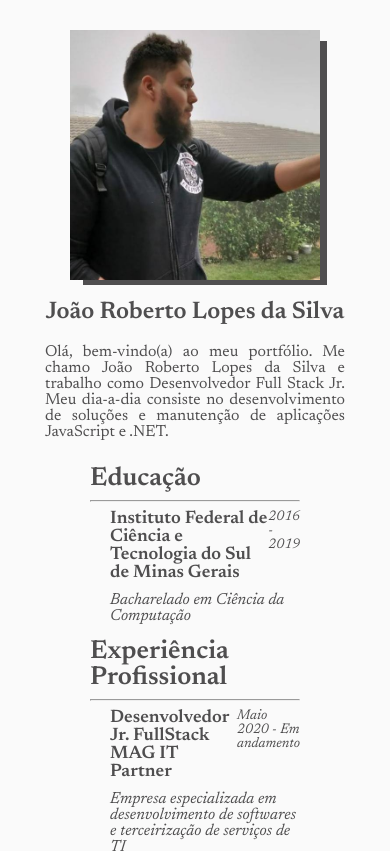
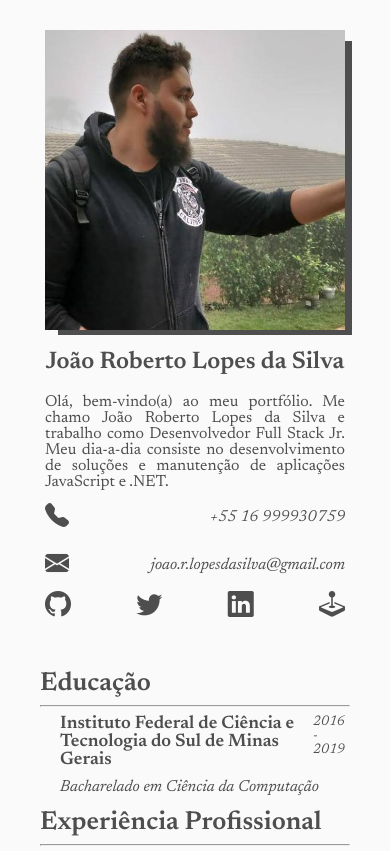
Before and after one commit to robls/robls.github.io, a plain HTML site: page index.html in a window 390 px wide. Shown: the top 851 px of the page. Drawn offline with nearby package versions, Linux system fonts and the light colour scheme.

Commit message:
:lipstick: Responsiveness updates, new info added too
More responsiveness updates along with some new info under the bio section.

```diff
--- a/index.html
+++ b/index.html
@@ -8,6 +8,7 @@
         <meta name="viewport" content="width=device-width, initial-scale=1">
         <link rel="stylesheet" href="styles.css">
         <link rel="preconnect" href="https://fonts.gstatic.com">
+        <link rel="stylesheet" href="https://cdn.jsdelivr.net/npm/bootstrap-icons@1.3.0/font/bootstrap-icons.css">
         <link href="https://fonts.googleapis.com/css2?family=Newsreader:ital,wght@0,200;0,300;0,400;0,500;0,600;0,700;0,800;1,200;1,300;1,400;1,500;1,600;1,700;1,800&display=swap" rel="stylesheet">
     </head>
     <body>
@@ -21,14 +22,25 @@
                     <p>
                         Olá, bem-vindo(a) ao meu portfólio. Me chamo João Roberto Lopes da Silva e trabalho como Desenvolvedor Full Stack Jr. Meu dia-a-dia consiste no desenvolvimento de soluções e manutenção de aplicações JavaScript e .NET.
                     </p>
-                    <br/>
-                    <p>
-                    </p>
+                </div>
+                <div class="telephone-container">
+                    <i class="bi bi-telephone-fill"></i>
+                    <p>+55 16 999930759</p>
+                </div>
+                <div class="telephone-container">
+                    <i class="bi bi-envelope-fill"></i>
+                    <p>joao.r.lopesdasilva@gmail.com</p>
+                </div>
+                <div class="contact-container">
+                    <a href="https://github.com/robls"> <i class="bi bi-github"></i></a>
+                    <a href="https://twitter.com/roblsss"><i class="bi bi-twitter"></i></a>
+                    <a href="https://www.linkedin.com/in/jo%C3%A3o-roberto-lopes-da-silva-660909197/"><i class="bi bi-linkedin"></i></a>
+                    <a href="https://steamcommunity.com/id/r0bls"><i class="bi bi-joystick"></i></a>
                 </div>
             </div>
             <div class="skills-container">
                 <div class="skill-section">
-                    <h1 class="skill-title">Educação</h1>
+                    <h1 class="skill-title">Educação </h1>
                     <hr/>
                     <div class="skill-container">
                         <div class="skill-subtitle-container">
--- a/styles.css
+++ b/styles.css
@@ -68,6 +68,7 @@ body {
 .profile-container {
     display: flex;
     flex-direction: column;
+    align-items: center;
 }
 
 .pic-name-container {
@@ -80,8 +81,8 @@ body {
 }
 
 .profile-picture {
-    height: 250px;
-    width: 250px;
+    height: 300px;
+    width: 300px;
     margin-bottom: 20px;
 }
 
@@ -92,7 +93,46 @@ body {
     margin: 0 auto;
 }
 
+.telephone-container {
+    width: 300px;
+    margin-top: 5px;
+    display: flex;
+    align-items: flex-start;
+    justify-content:space-between;
+    align-items: center;
+    padding: 8px 16px;
+    font-style: italic;
+}
+
+.telephone-container i {
+    font-size: 24px;
+    margin-right: 15px;
+}
+
+.contact-container {
+    margin-top: 5px;
+    width: 300px;
+    display: flex;
+    align-items: center;
+    justify-content: space-between;
+    font-size: 26px;
+}
+
+.contact-container > a >  i {
+    transition: .2s ease;
+    color: var(--gray);
+}
+
+.contact-container > a > i:hover {
+    font-size: 40px;
+}
+.contact-container > a:visited {
+    color: var(--gray);
+}
+
 .skills-container {
+    overflow: auto;
+    max-width: 700px;
     padding: 10px 50px;
 }
 
@@ -139,6 +179,7 @@ body {
     list-style-type: disc;
     margin-bottom: 15px;
 }
+
 .skill-content > ul > li{
     margin-bottom: 10px;
 }
@@ -158,4 +199,26 @@ body {
     .container {
         flex-direction: column;
     }
+    .profile-container {
+        margin-bottom: 50px;
+    }
+
 }
+
+@media only screen and (max-width: 550px) {
+    .skills-container {
+        padding: 0px;
+    }
+}
+
+@media only screen and (max-width: 350px) {
+    .profile-picture {
+        display: none;
+    }
+    .telephone-container {
+        width: 100%;
+    }
+    .contact-container{
+        width: 100%;
+    }
+}
```
